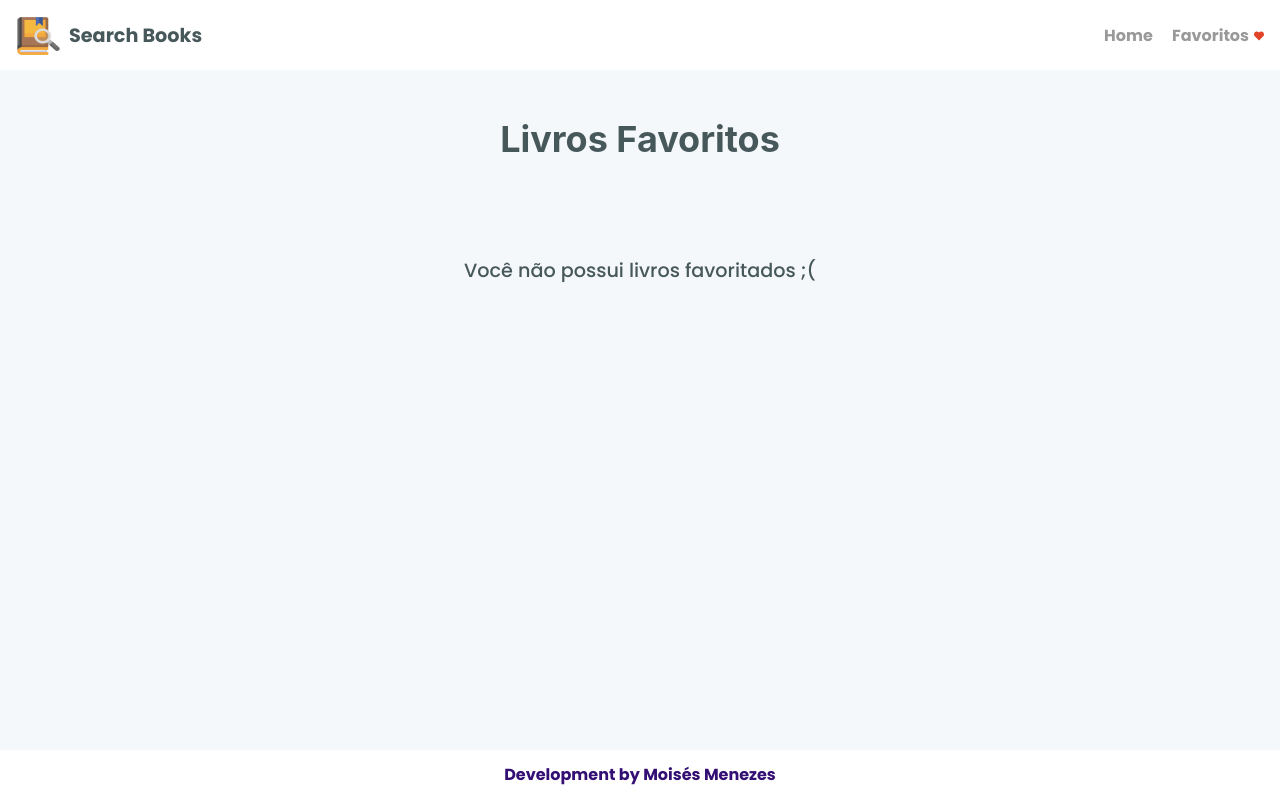
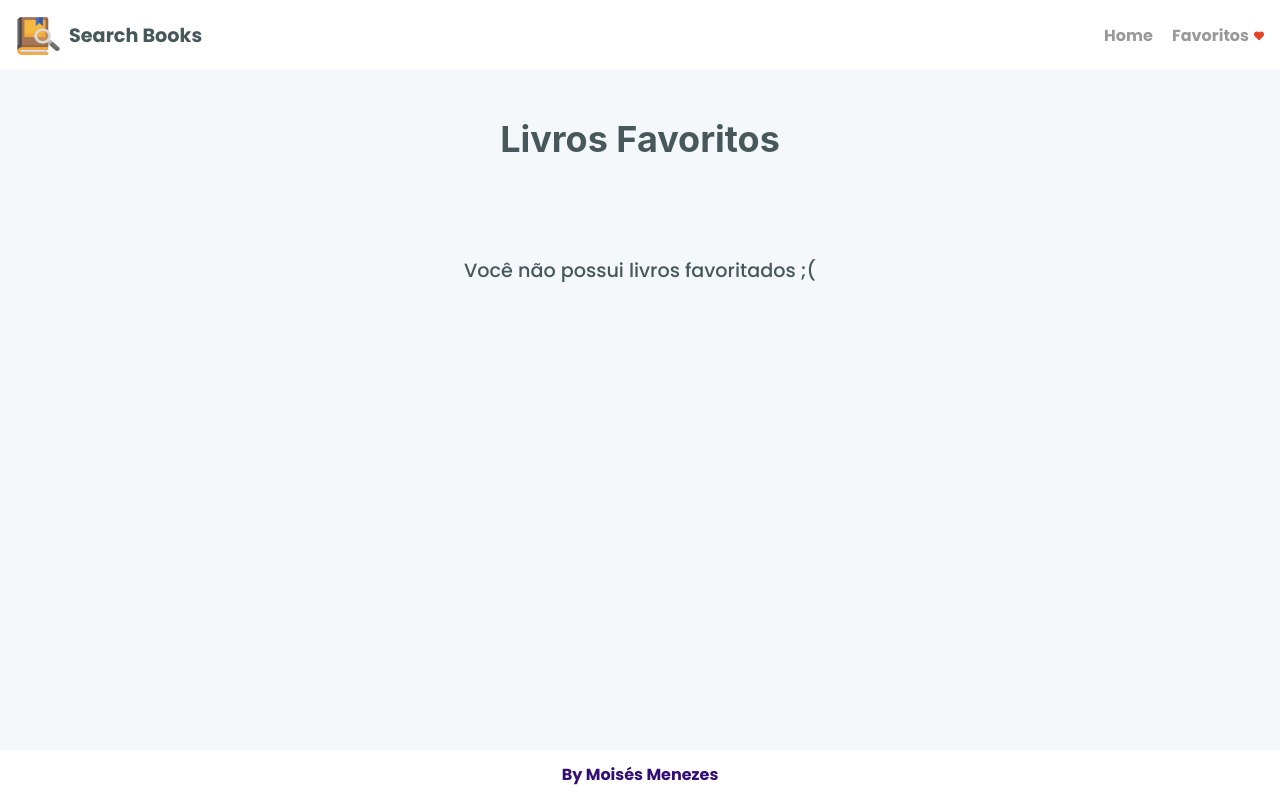
Before and after one commit to MoisesMenezes/Search-books, a Next.js app: page /favorites in a window 1280 px wide. Built offline with nearby package versions, Linux system fonts and the light colour scheme.

Commit message:
chore: update readme

```diff
--- a/src/Components/Footer/index.tsx
+++ b/src/Components/Footer/index.tsx
@@ -13,7 +13,7 @@ const Footer = () => {
       flexShrink="0"
     >
       <Text fontWeight="bold" color="purple.500">
-        Development by Moisés Menezes
+        By Moisés Menezes
       </Text>
     </Box>
   );
--- a/src/pages/favorites.tsx
+++ b/src/pages/favorites.tsx
@@ -1,10 +1,6 @@
 import type { NextPage } from "next";
 import { useAppDispatch, useAppSelector } from "../store/store";
-import {
-  getFavorites,
-  removeFavorite,
-  SelectFavorites,
-} from "../store/Favorites.store";
+import { getFavorites, SelectFavorites } from "../store/Favorites.store";
 import { useEffect } from "react";
 import { Box, Heading, Text } from "@chakra-ui/react";
 import Card from "../Components/Card";
```
Also changed, not shown: public/screen1.jpg (added), 1 other file (tests, documents, lock files or other folders).
